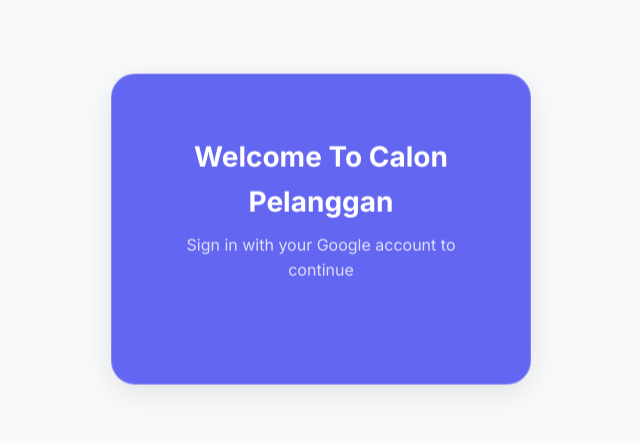
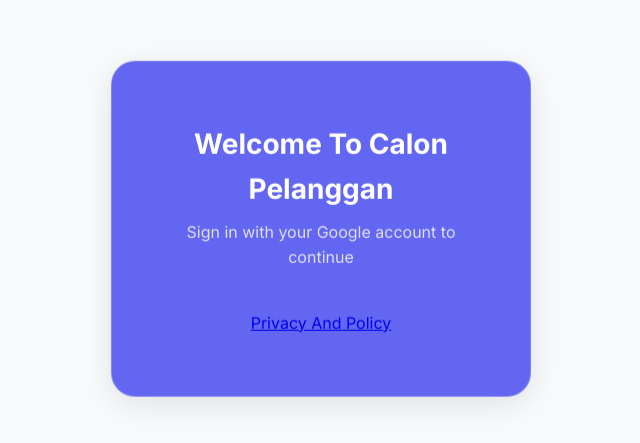
Before and after one commit to Jiiiisx/CalonPelanggan, a plain HTML site: page index.html in a window 1280 px wide. Shown: the part 171-614 px from the top of the page, without its empty margins (319-959 px from the left). Drawn offline with Linux system fonts and the light colour scheme; no server answers.

Commit message:
Update index.html

```diff
--- a/index.html
+++ b/index.html
@@ -28,6 +28,7 @@
            data-auto_prompt="false">
       </div>
     </div>
+    <a href="privacy_policy.html">Privacy And Policy</a>
   </div>
 
   <!-- Main Content Container -->
```
